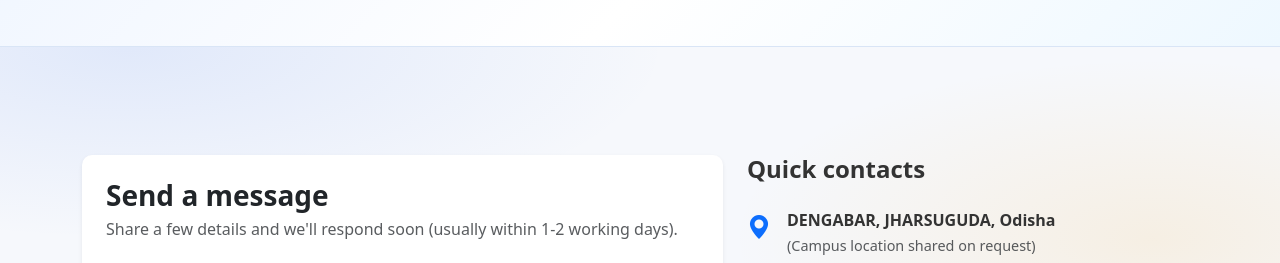
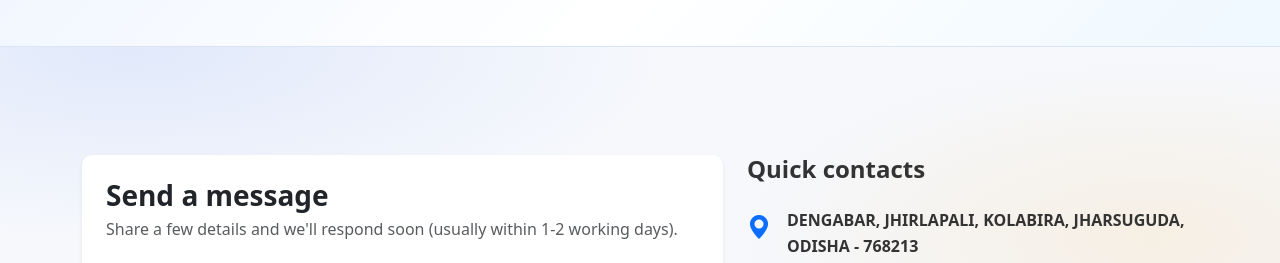
Before and after one commit to JAVA-ENTRPRISES/NARAYANI-EM-SCHOOL, a plain HTML site: page contact.html in a window 1280 px wide. Shown: the part 296-559 px from the top of the page. Drawn offline with nearby package versions, Linux system fonts and the light colour scheme; some packages are replaced by stand-ins of ours; a script that the page names is missing.

Commit message:
Update contact.html

```diff
--- a/contact.html
+++ b/contact.html
@@ -67,7 +67,7 @@
                             <div class="d-flex align-items-start mb-3">
                                 <i class="bi bi-geo-alt-fill me-3 text-primary fs-4"></i>
                                 <div>
-                                    <p class="mb-0 fw-semibold">DENGABAR, JHARSUGUDA, Odisha</p>
+                                    <p class="mb-0 fw-semibold">DENGABAR, JHIRLAPALI, KOLABIRA, JHARSUGUDA, ODISHA - 768213</p>
                                     <div class="text-muted" style="font-size: 0.9rem;">(Campus location shared on request)</div>
                                 </div>
                             </div>
```
